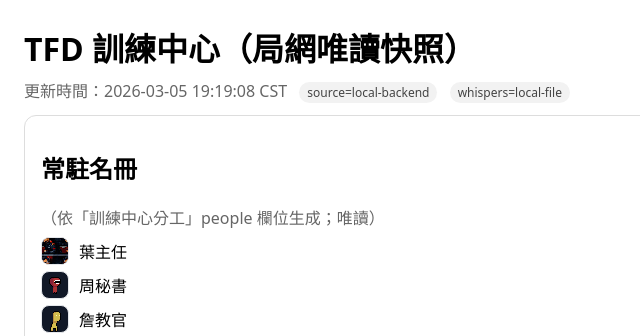
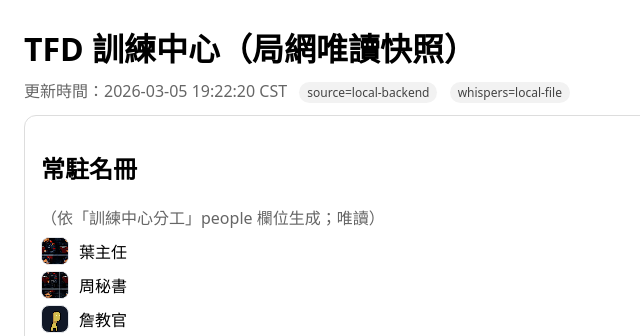
Before and after one commit to sorryxx18/tfd-training-center-snapshot, a plain HTML site: page index.html in a window 1280 px wide. Shown: the top 336 px of the page, 0-640 px from the left. Drawn offline with Linux system fonts and the light colour scheme.

Commit message:
Custom avatar for 周秘書

```diff
--- a/index.html
+++ b/index.html
@@ -20,12 +20,12 @@ code{background:#f6f6f6;padding:1px 6px;border-radius:6px}
 </style>
 </head><body>
 <h1>TFD 訓練中心（局網唯讀快照）</h1>
-<div class="muted">更新時間：2026-03-05 19:19:08 CST <span class="pill">source=local-backend</span> <span class="pill">whispers=local-file</span></div>
+<div class="muted">更新時間：2026-03-05 19:22:20 CST <span class="pill">source=local-backend</span> <span class="pill">whispers=local-file</span></div>
 <div class="card"><h2>常駐名冊</h2>
 <div class="muted">（依「訓練中心分工」people 欄位生成；唯讀）</div>
 <div class="roster">
 <div class="person"><img class="avatar" src="assets/avatars_custom/ye主任.png" alt=""/><div>葉主任</div></div>
-<div class="person"><img class="avatar" src="assets/avatars/guest_6.png" alt=""/><div>周秘書</div></div>
+<div class="person"><img class="avatar" src="assets/avatars_custom/zhou秘書.png" alt=""/><div>周秘書</div></div>
 <div class="person"><img class="avatar" src="assets/avatars/guest_3.png" alt=""/><div>詹教官</div></div>
 <div class="person"><img class="avatar" src="assets/avatars/guest_6.png" alt=""/><div>潘董</div></div>
 <div class="person"><img class="avatar" src="assets/avatars/guest_2.png" alt=""/><div>紅賊</div></div>
```
Also changed, not shown: assets/avatars_custom/zhou秘書.png (added).
